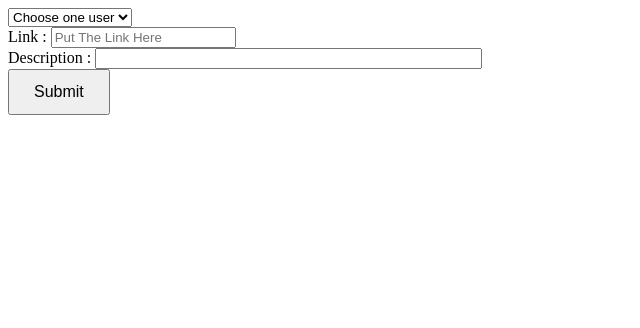
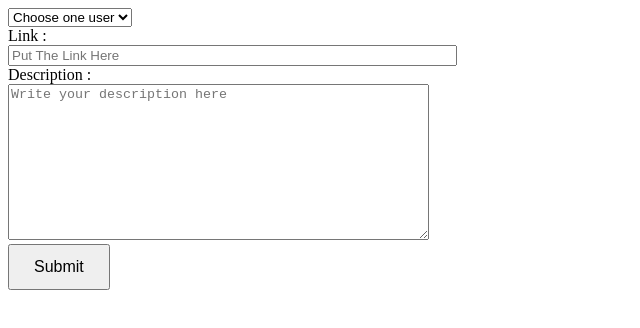
Before and after one commit to ZabihollahNamazi/Project-Shared-Bookmarks, a plain HTML site: page index.html in a window 1280 px wide. Shown: the whole page, without its empty margins (0-640 px from the left). Drawn offline with Linux system fonts and the light colour scheme.

Commit message:
made the description input and link input bugger

```diff
--- a/index.html
+++ b/index.html
@@ -13,11 +13,11 @@
       </select>
     </div>
     <form action="">
-      <label for="input-link">Link :</label>
-      <input type="url" id="input-link" placeholder="Put The Link Here">
+      <label for="input-link">Link :</label><br>
+      <input type="url" id="input-link" placeholder="Put The Link Here" size="53">
       <br>
-      <label for="description">Description :</label>
-      <input type="" id="description" style="height:400%; width:30%">
+      <label for="description">Description :</label><br>
+      <textarea id="description" rows="10" cols="50" placeholder="Write your description here"></textarea>
       <br>
       <button type="submit" id="submit-btn" style="padding: 12px 24px; font-size: 16px;">Submit</button>
     </form>
```
